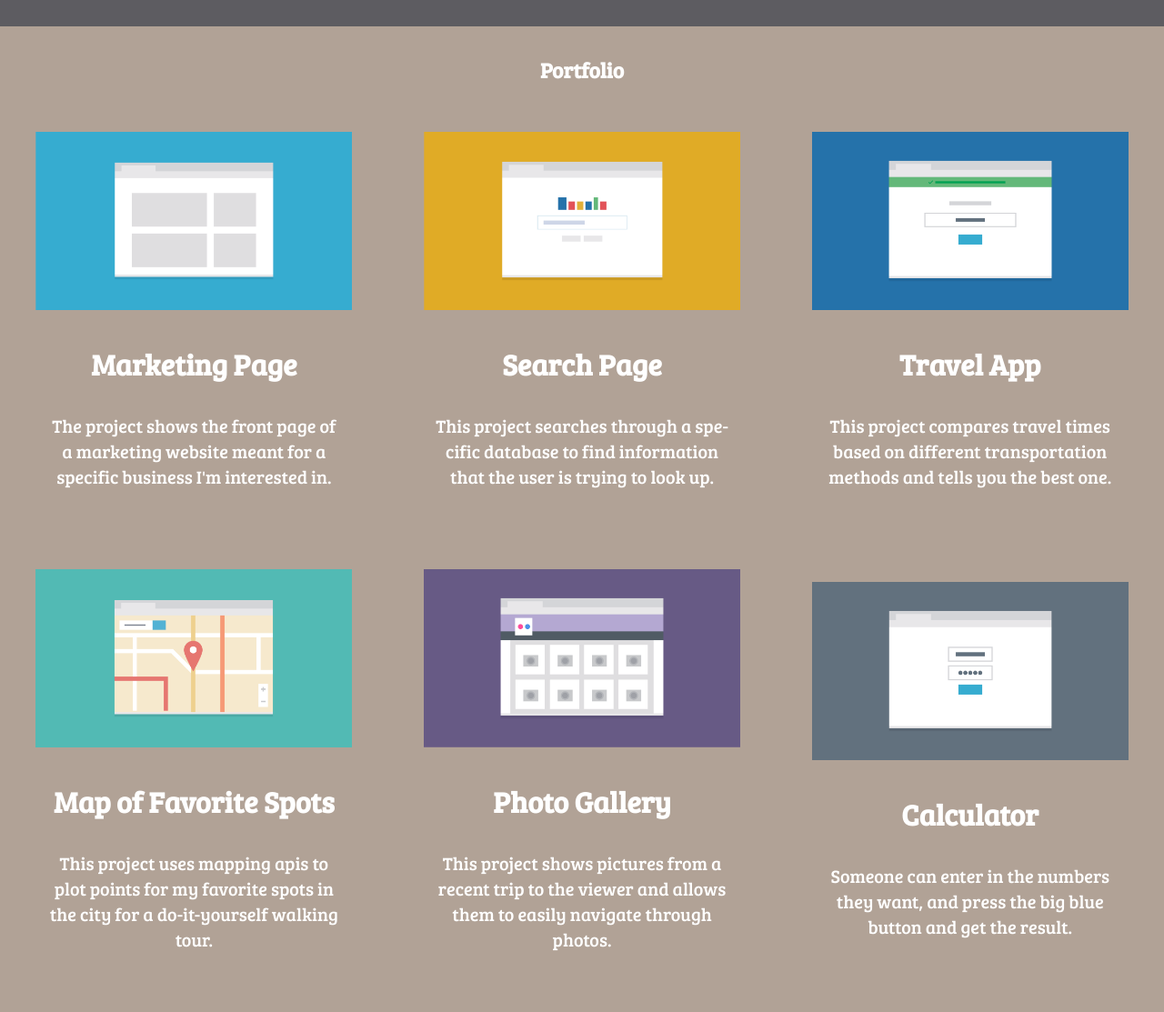
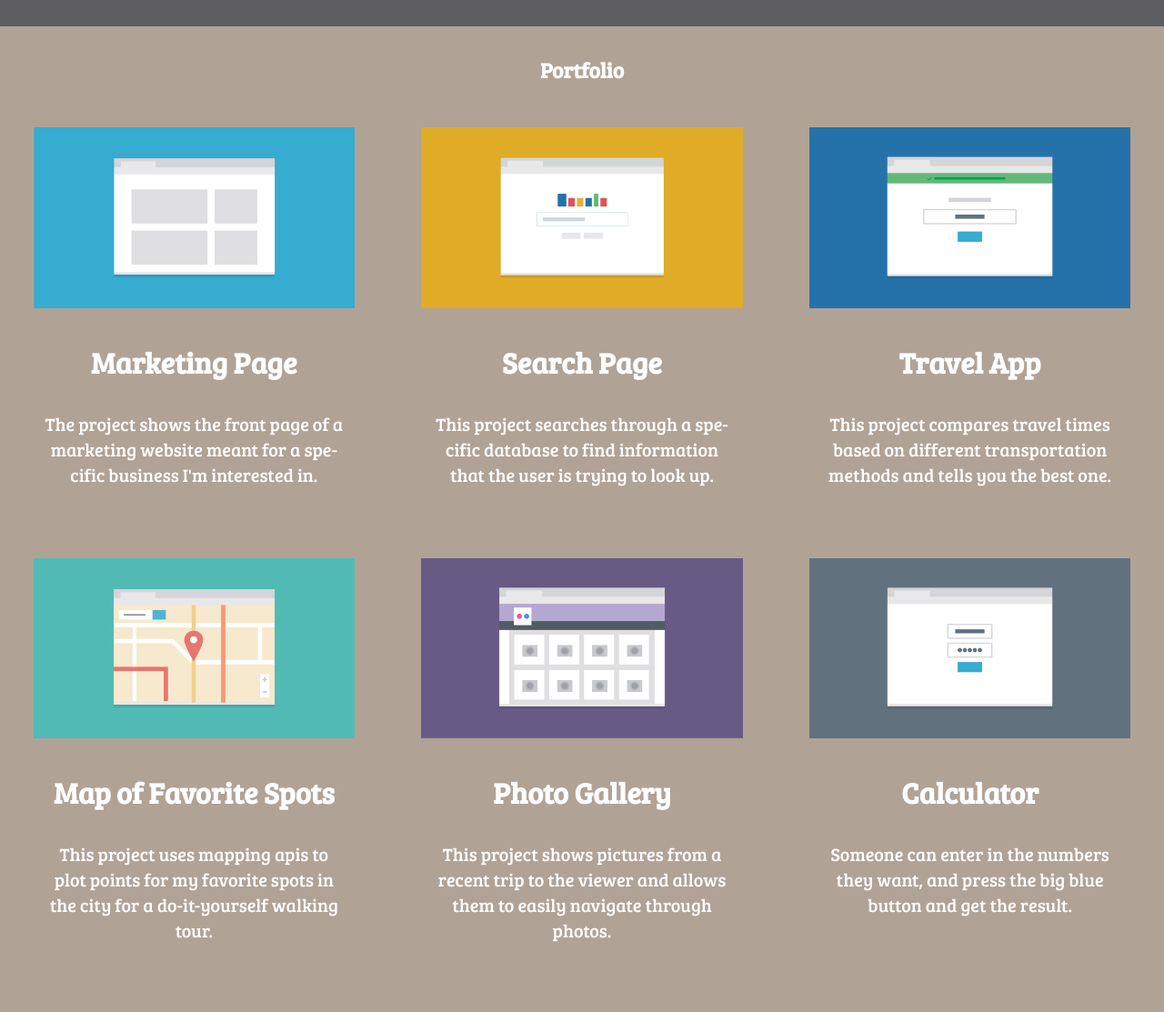
Before and after one commit to jfelic/techdegree-project-2, a plain HTML site: page index.html in a window 1280 px wide. Shown: the part 360-1473 px from the top of the page at 91% size. Drawn offline with Linux system fonts and the light colour scheme.

Commit message:
thank you Tyler

```diff
--- a/css/style.css
+++ b/css/style.css
@@ -108,12 +108,25 @@ footer {
     margin-bottom: .3rem;
 
 }
+.div-container {
+    display: flex;
+    flex-wrap: wrap;
+    justify-content: space-around;
+}
+.section {
+    padding: 15px;
+    width:90%
+}
 
 .h3 {
     margin: 2rem;
 }
  /* ---Media Queries---*/
 @media (min-width: 768px) {
+    .section {
+        width: 50%;
+
+    }
     .top {
         display: none;
     }
@@ -147,18 +160,16 @@ footer {
         display: flex;
         flex-wrap: wrap;
         flex-direction: row;
-        justify-content: space-between;
-        align-items: center;
+        justify-content: space-around;}
     }
-    .section {
-        padding: 15px;
-        margin: 5px;
-        flex: 1 50%;
-        flex-basis: 325px;
-    }
-}
+
 
 @media (min-width: 1024px) {
+    .section {
+        width:33%;
+        min-width:337px;
+    }
+
     .flexbox-container{
         display: flex;
         flex-direction: row;
```
